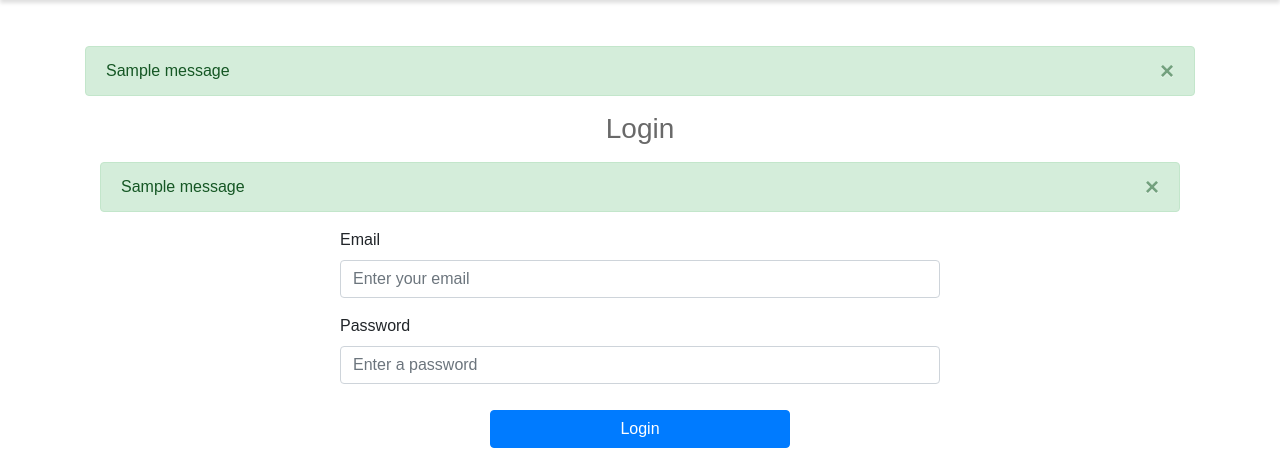
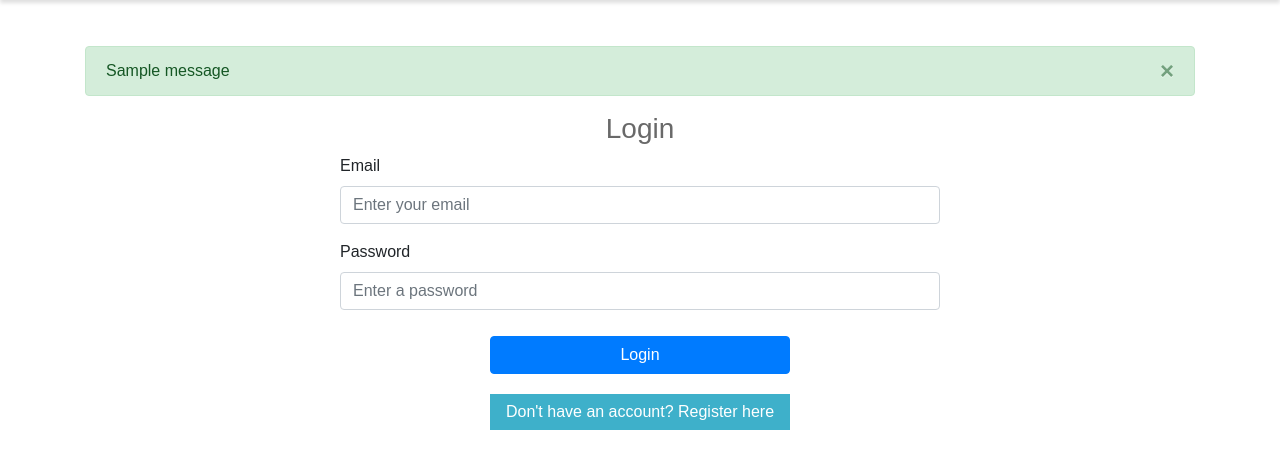
Before and after one commit to Vamzdis/E-shop, a Flask app: page /login in a window 1280 px wide. Shown: the part 75-532 px from the top of the page. Run offline with Flask 3, Linux system fonts and the light colour scheme; tables that the repository leaves empty hold one stand-in row (values such as "Sample post"); one stand-in notice (Sample message) is shown; some libraries are stand-ins or nearby versions.

Commit message:
delete double flash messages

```diff
--- a/app/templates/user/user_login_extends_base.html
+++ b/app/templates/user/user_login_extends_base.html
@@ -6,20 +6,6 @@
 
 <div class="page-title-container">
     <h3 class="page-title">Login</h3>
-    {% with messages = get_flashed_messages(with_categories=True) %}            <!--display flash messages-->
-            {% if messages %}
-                <div class="container mt-3">
-                {% for category, message in messages %}
-                    <div class="alert alert-{{ category }} alert-dismissible fade show" role="alert">
-                        {{ message }}
-                        <button type="button" class="close" data-dismiss="alert" aria-label="Close">
-                            <span aria-hidden="true">&times;</span>
-                        </button>
-                    </div>
-                {% endfor %}
-                </div>
-            {% endif %}
-        {% endwith %}
 
 <div class="form-container">
     <form action="{{ url_for('users.login') }}" method="POST" enctype="multipart/form-data">
```
